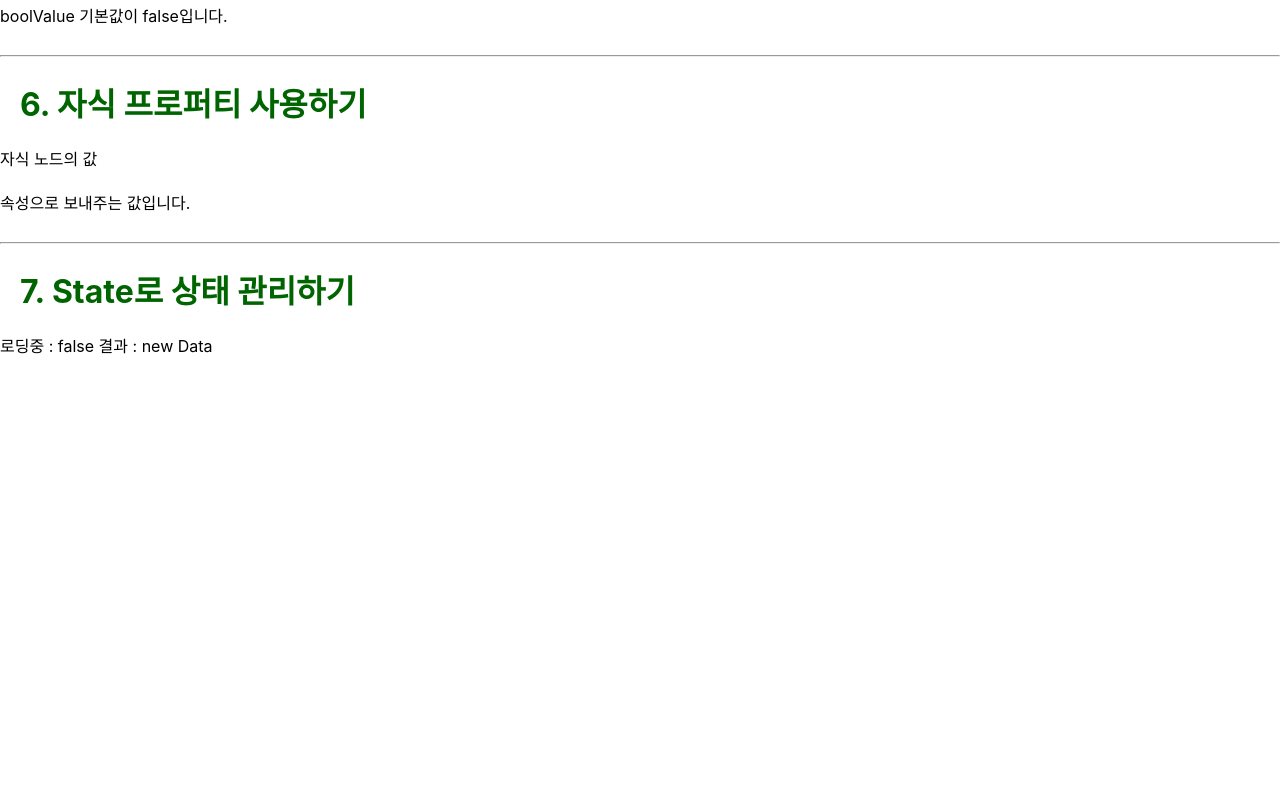
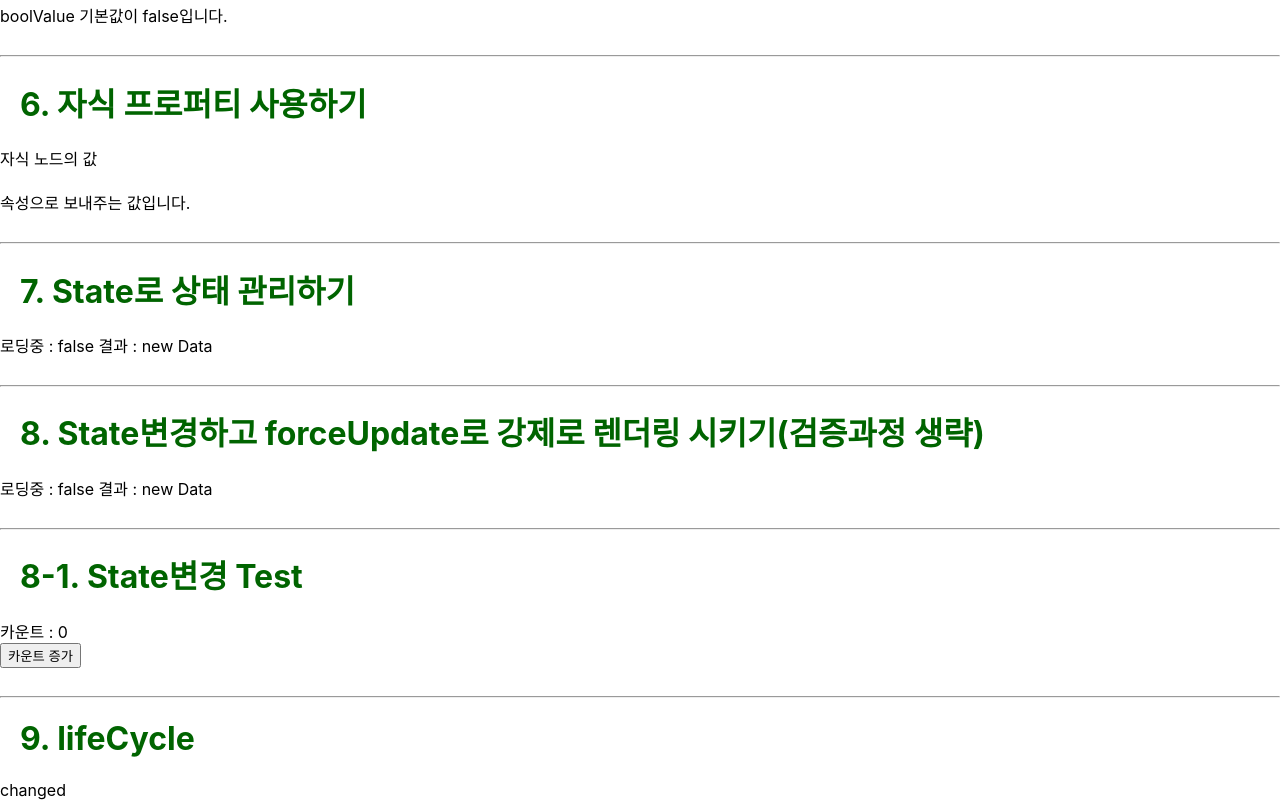
Before and after one commit to newkayak12/React_Start, a React (Create React App) app: page / in a window 1280 px wide. Shown: the part 994-1794 px from the top of the page. Before the commit the page ends 1351 px from the top, so only its background shows below. Built offline with nearby package versions, Linux system fonts and the light colour scheme.

Commit message:
reactLifCycle

```diff
--- /dev/null
+++ b/src/03Components/ForceUpdateExample.jsx
@@ -0,0 +1,36 @@
+import React, { Component } from 'react';
+
+class ForceUpdateExample extends Component {
+  constructor(props) {
+    super(props);
+    //state를 쓰기 위해서 생ㅓ자
+
+    this.loading = true;
+    this.formData = 'no Data';
+
+    this.handleData = this.handleData.bind(this);
+
+    setTimeout(this.handleData, 4000);
+  }
+
+  handleData() {
+    const data = 'new Data';
+
+    //state를 변경한다.
+
+    this.loading = false;
+    this.formData = data;
+    this.forceUpdate();
+  }
+
+  render() {
+    return (
+      <div>
+        <span> 로딩중 : {String(this.loading)}</span>
+        <span> 결과 : {this.formData}</span>
+      </div>
+    );
+  }
+}
+
+export default ForceUpdateExample;
--- /dev/null
+++ b/src/03Components/LifeCycle.jsx
@@ -0,0 +1,92 @@
+import React, { Component } from 'react';
+import PropTypes from 'prop-types';
+
+class LifeCycle extends Component {
+  /*
+		lifeCycle
+		--생성
+		1. constructor : 맨 처음에 생성될 떄 단 한 번만 호출되며 상태를 선언할 때 사용 또한 super()를 최상단에 호출해야한다. >>> 자바랑 이건 똑같네
+		2. render() : 데이터가 변경되어 새 화면을 그려할 때 자동으로 호출되는 함수(callback?)
+		3. static getDerivedStateFromProps(props, state) : static 함수, this.~~ 사용 불가 그냥 인자로 전달된 props, state를 사용해야한다. 상위 컴포넌트에서 전달 받은 프로퍼티로 state값을 연동할 때 주로 사용된다.
+		4. componentDidMount() : render로 화면을 그린 후  (화면 표현 후 해야하는 )
+		--수정
+		5. shoudComponentUpdate(nextProps, nextState) : 프로퍼티 변경, setState로 state를 변경하면 화면을 새로 출력해야하는 지를 판단하는 함수, 이 함수는 화면을 새로 출력할지 말지를 판단하며, 데이터 변화를 비교하는 작업을 포함하므로 리액트 성능에 영향을 준다.
+		6. getSnapshowBeforeUpdate(prevProps, prevState) : 컴포넌트의 변경된 내용이 가상 화면에 완성된 이후에 호출되는 함수이다. >> 출력될 엘리먼트의 크기 또는 스크롤 위치 등의 DOM 정보에 접근할 떄 사용된다.
+		7. ComponentDidUpdate(prevProps, prevState, snapShot) : 실제 화면에 출력된 이후 ㅅ호출되는 함수, 부모 컴포넌트로 부터 전달된 이전 프로퍼티와 이전 스태이트 값고 ㅏ함께 getSnapshowBeforeUppdate() 함수에 서 반환된 값을 인자로 전달받는다. 이갑들을 이요하여 스크롤 위치를 옮기거나 커서를 ㅣㅇ동시키는 등의 DOM 정보를 변경할 떄 사용된다.
+		--소명
+		8. componentWillUnmount() : 컴퐇넌트가 소멸되기 직전에 호출되는 함수, 컴포넌트에서 감시하고 있는 작업들을 해체할 떄 필요한 함수이다.
+
+		Spring에서 AOP?이런 느낌이 나긴하네...
+
+	*/
+  static getDerivedStateFromProps() {
+    console.log('getDerivedStateFromProps 호출');
+  }
+  constructor(props) {
+    super(props);
+    console.log('constructor 호출');
+    this.state = {};
+  }
+
+  //   componentWillMount() {
+  //     console.log('componentWillMount 호출');
+  //   }
+
+  componentDidMount() {
+    console.log('componentDidMount 호출');
+    this.setState({ value: 'changed' });
+  }
+
+  //   componentWillReceiveProps(nextProps) {
+  //     console.log('componentWillReceiveProps 호출');
+  //   }
+
+  //   shouldComponentUpdate(nextProps, nextState) {
+  //     console.log('shoutldComponentUpdate 호출');
+  //     //     console.log('false 반환하여 강제로 변경을 하지 않는다면?');
+  //     //     return false; //loading : false라는 문구와 함께 로딩이 되지 않는다 .
+  //   }
+
+  //   componentWillUpdate(nextProps, nextState) {
+  //     console.log('componentWillUpdate 호출');
+  //   }
+
+  componentDidUpdate(prevProps, prevState) {
+    console.log('componentDidUpdate 호출');
+  }
+
+  componentWillUnmount() {
+    console.log('componentWillUnmount호출');
+  }
+
+  getSnapshotBeforeUpdate() {
+    console.log('getSnapshotBeforeUpdate 호출');
+    return {};
+  }
+
+  shouldComponentUpdate() {
+    console.log('shoutldComponentUpdate 호출');
+    //     //     console.log('false 반환하여 강제로 변경을 하지 않는다면?');
+    //     //     return false; //loading : false라는 문구와 함께 로딩이 되지 않는다 .
+    return true;
+  }
+
+  render() {
+    return <div>{this.state.value}</div>;
+  }
+}
+
+LifeCycle.propTypes = {
+  /*
+		lifeCycle
+		1. constructor : 맨 처음에 생성될 떄 단 한 번만 호출되며 상태를 선언할 때 사용 또한 super()를 최상단에 호출해야한다. ()
+
+	*/
+};
+
+export default LifeCycle;
+/*
+	lifeCycle
+	1. constructor : 맨 처음에 생성될 떄 단 한 번만 호출되며 상태를 선언할 때 사용 또한 super()를 최상단에 호출해야한다. ()
+
+*/
--- /dev/null
+++ b/src/03Components/changeStateTest.jsx
@@ -0,0 +1,28 @@
+import React, { Component } from 'react';
+
+class changeStateText extends Component {
+  constructor(props) {
+    super(props);
+
+    this.increaseCount = this.increaseCount.bind(this);
+    this.state = {
+      count: 0,
+    };
+  }
+  increaseCount() {
+    this.setState(({ count }) => ({
+      count: count + 1,
+    }));
+  }
+  render() {
+    return (
+      <div>
+        <span> 카운트 : {this.state.count}</span>
+        <br></br>
+        <button onClick={this.increaseCount}>카운트 증가</button>
+      </div>
+    );
+  }
+}
+/* 일단 this가 헷깔리는 건 전체적으로 보고 어차피 다시 볼거니까.. */
+export default changeStateText;
--- a/src/App.jsx
+++ b/src/App.jsx
@@ -7,6 +7,9 @@ import ChildComponent2 from './03Components/ChildComponent2';
 import DefaultPropsComponent from './03Components/DefaultPropsComponent';
 import ChildProperty from './03Components/CHildProperty';
 import StateExample from './03Components/StateExample';
+import ForceUpdateExample from './03Components/ForceUpdateExample';
+import ChangeStateTest from './03Components/changeStateTest';
+import LifeCycle from './03Components/LifeCycle';
 
 class App extends Component {
   render() {
@@ -66,6 +69,29 @@ class App extends Component {
         <hr></hr>
         <h1 className="numbering">7. State로 상태 관리하기 </h1>
         <StateExample />
+        {/* setState를 사용하여 state를 변경하였고 리액트느 검증을 통해서 해당 state를 변경 */}
+        <br></br>
+        <hr></hr>
+        <h1 className="numbering">
+          8. State변경하고 forceUpdate로 강제로 렌더링 시키기(검증과정 생략)
+          {/* state를 그냥 변경하였고 검증 과정 없이 forceUpdate로 리액트에 렌더링을 시킴 */}
+          {/* 단, 리액트 성능에 영향을 미치므로 매번 새롭게 출력해야하는 경우가 아니면 사용하기를 권하지 않는다고 되어있는데,
+            추측컨데, setState로 부분만 변경하는게 아니라 아예 리엑트 엔진이 해당페이지를 처음부터 새로 그려내려가는 것으로 보임
+            이후에 이를 다시 확인해야할 것으로 보임
+
+          */}
+        </h1>
+        <ForceUpdateExample />
+
+        <br></br>
+        <hr></hr>
+        <h1 className="numbering">8-1. State변경 Test</h1>
+        <ChangeStateTest />
+
+        <br></br>
+        <hr></hr>
+        <h1 className="numbering">9. lifeCycle</h1>
+        <LifeCycle />
       </div>
     );
   }
```
